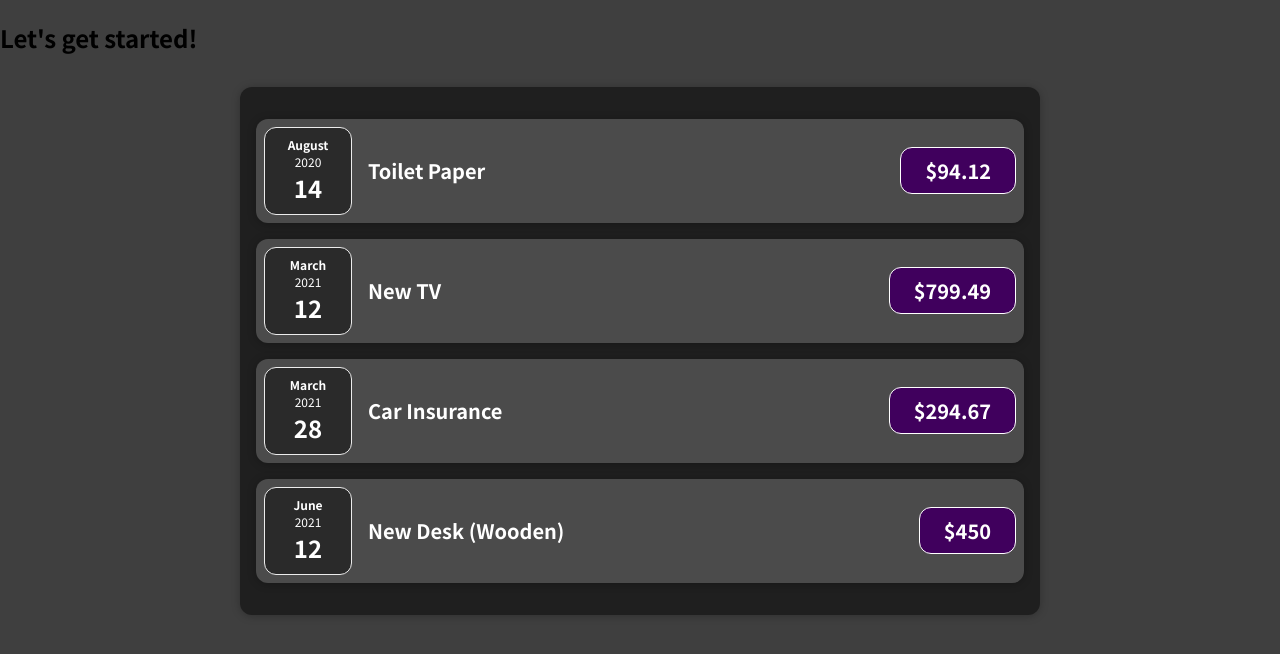
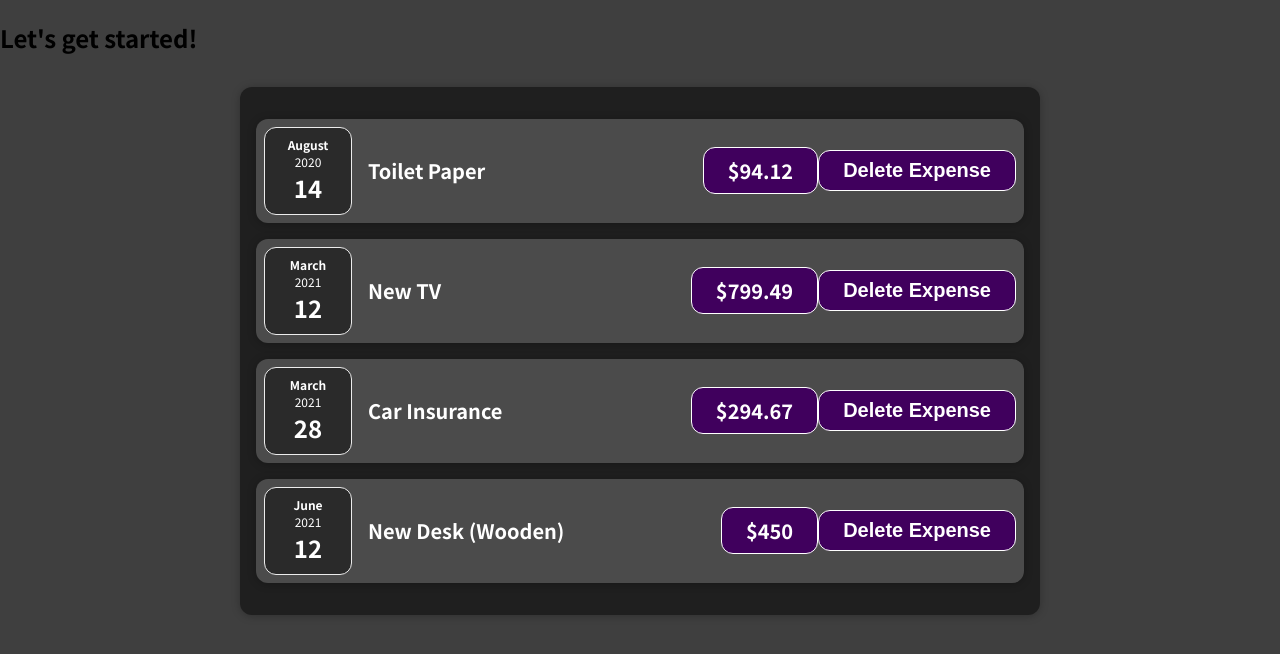
Before and after one commit to basantimages/react-learning, a React (Create React App) app in the folder Building First Component/: page / in a window 1280 px wide. Shown: the top 654 px of the page. Built offline with nearby package versions, Linux system fonts and the light colour scheme.

Commit message:
Deleting Item
Delete expense item button added.

```diff
--- a/Building First Component/src/components/Expenses/ExpenseItem.js
+++ b/Building First Component/src/components/Expenses/ExpenseItem.js
@@ -5,6 +5,12 @@ import Card from '../UI/Card';
 import './ExpenseItem.css';
 
 const ExpenseItem = (props) => {
+  function clickHandler(e) {
+    const expenses = document.querySelector('.expenses');
+    expenses.removeChild(e.target.parentElement);
+    console.log(e);
+  }
+
   return (
     <Card className='expense-item'>
       <ExpenseDate date={props.date} />
@@ -12,6 +18,7 @@ const ExpenseItem = (props) => {
         <h2>{props.title}</h2>
         <div className='expense-item__price'>${props.amount}</div>
       </div>
+      <button onClick={clickHandler} className='expense-item__price'> Delete Expense</button>
     </Card>
   );
 }
```
